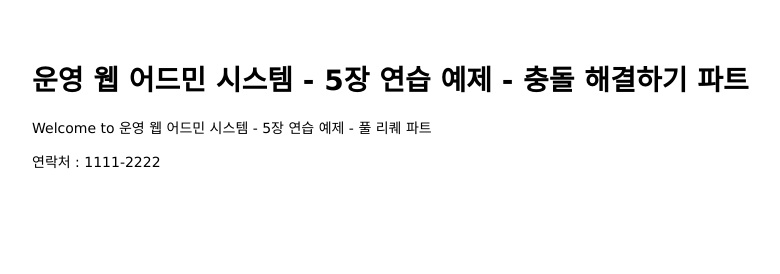
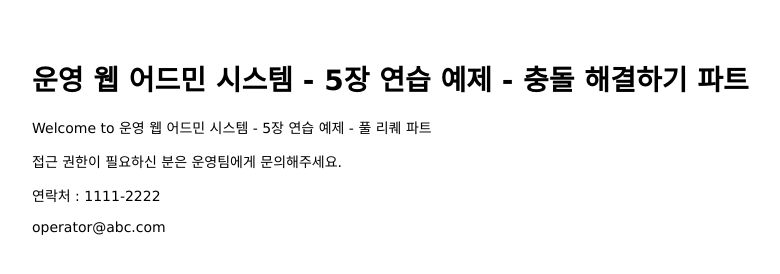
Before and after one commit to YunDaHyee/mastering-git-github-practice, a website: page public/index.html in a window 1280 px wide. Shown: the whole page, without its empty margins (26-806 px from the left). Drawn offline with Linux system fonts and the light colour scheme.

Commit message:
Change content in main page

```diff
--- a/public/index.html
+++ b/public/index.html
@@ -8,10 +8,12 @@
 <body>
   <h1>운영 웹 어드민 시스템 - 5장 연습 예제 - 충돌 해결하기 파트</h1>
   <p>Welcome to 운영 웹 어드민 시스템 - 5장 연습 예제 - 풀 리퀘 파트</p>
+  <p>접근 권한이 필요하신 분은 운영팀에게 문의해주세요.</p>
 </body>
 
 <footer>
   <p>연락처 : 1111-2222</p>
+  <p>operator@abc.com</p>
 </footer>
 
 </html>
```
